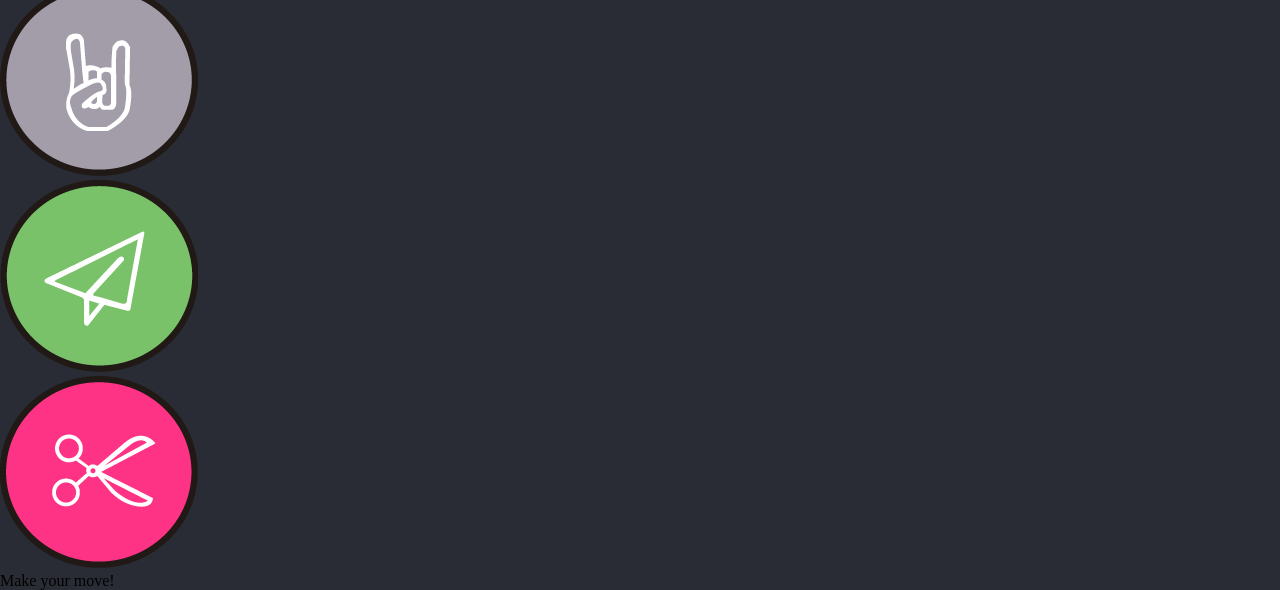
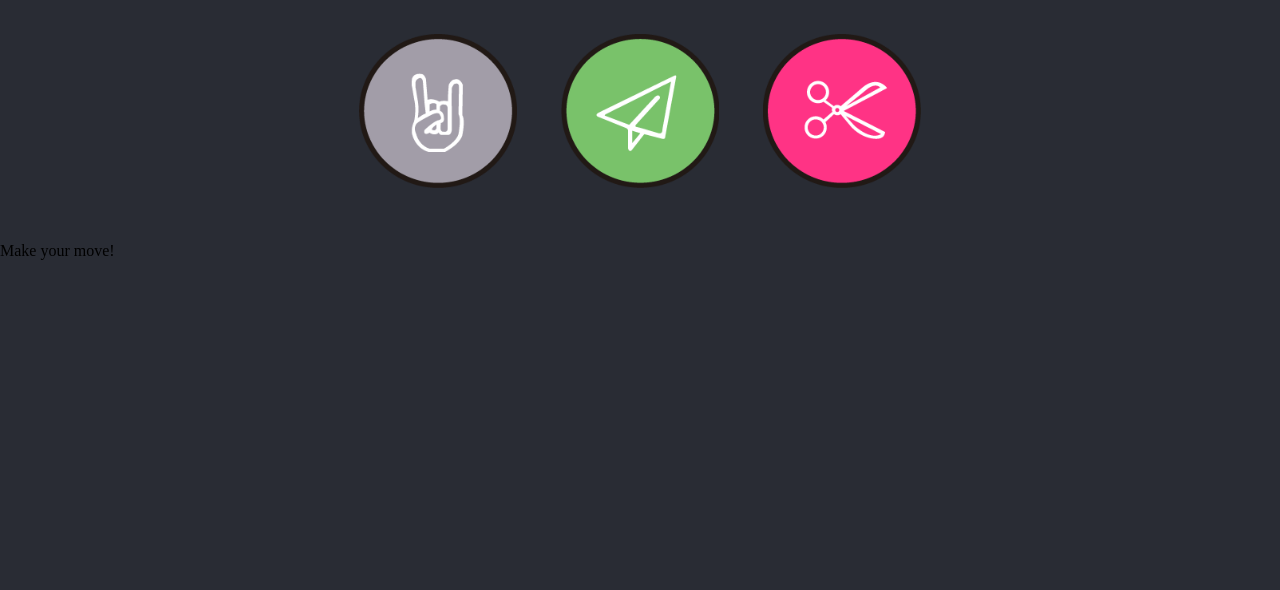
Before and after one commit to agarcian031/rps-game, a plain HTML site: page index.html in a window 1280 px wide. Shown: the part 267-857 px from the top of the page. After the commit the page ends 800 px from the top, so only its background shows below. Drawn offline with Linux system fonts and the light colour scheme.

Commit message:
Add style to images

```diff
--- a/styles.css
+++ b/styles.css
@@ -71,3 +71,25 @@ header > h1 {
     font-family: Asap, sans-serif;
 
 }
+
+/* CHOICES */
+.choices {
+    margin: 50px 0;
+    text-align: center;
+}
+.choice {
+    /* border: 4px solid lightpink;  */
+    /* border-radius: 100%;  */
+    display: inline-block;
+    transition: all 0.8s ease;
+}
+
+img {
+    width: 80%;
+    height: auto;
+}
+
+.choice:hover {
+    transform: scale(1.5);
+    cursor: pointer;
+}
```
